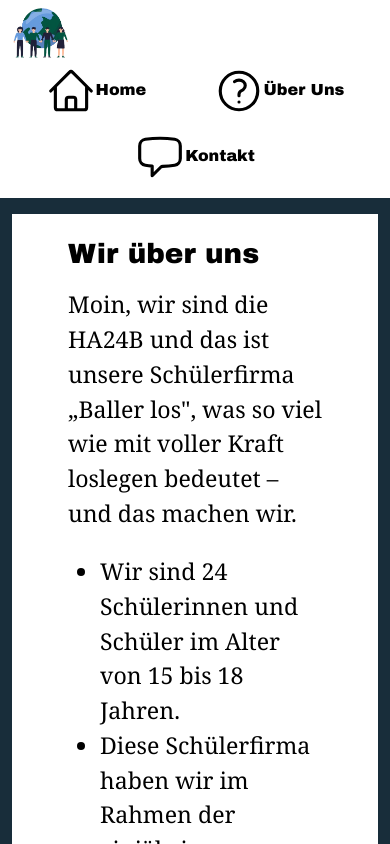
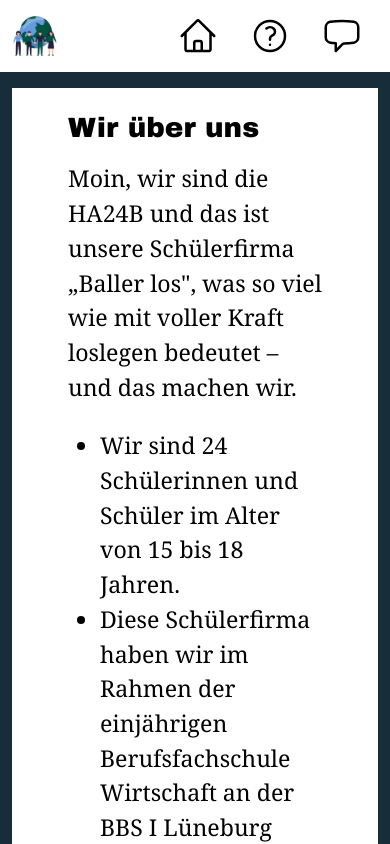
Before and after one commit to Odelysida/wizards-web-craft-page, a Vue app: page /about in a window 390 px wide. Shown: the top 844 px of the page. Built offline with nearby package versions, Linux system fonts and the light colour scheme.

Commit message:
responsive Design

```diff
--- a/src/components/Layout/Navigation.vue
+++ b/src/components/Layout/Navigation.vue
@@ -8,29 +8,27 @@ const currentRoute = useRoute();
 <template>
   <nav class="navbar">
     <div class="container-xxl mw-100">
-      <ul class="nav justify-content-start w-100px">
-        <li class="nav-item">
-          <img src="../../assets/logo.png" class="text-black h-50px" alt="logo"/>
+      <ul class="nav justify-content-start w-350px">
+        <li class="nav-item d-flex">
+          <img src="../../assets/logo.png" class="text-black h-40px" alt="logo"/>
+          <h1 class="fs-4 w-100 mt-2 heading" >Baller Los Brettspiele</h1>
         </li>
       </ul>
       <ul class="nav nav-fill d-flex flex-row justify-content-start">
 
         <li class="nav-item" :class="{'nav-item--active': currentRoute.matched.some(({name}) => name === 'home')}">
           <RouterLink class="nav-link" :to="{name: 'home'}" active-class="active">
-            <HomeIcon class="text-black h-50px" />
-            <span class="link-text">Home</span>
+            <HomeIcon class="text-black h-40px" />
           </RouterLink>
         </li>
         <li class="nav-item" :class="{'nav-item--active': currentRoute.matched.some(({name}) => name === 'about')}">
           <RouterLink class="nav-link" :to="{name: 'about'}" active-class="active">
-            <QuestionMarkCircleIcon class="text-black h-50px"/>
-            <span class="link-text">Über Uns</span>
+            <QuestionMarkCircleIcon class="text-black h-40px"/>
           </RouterLink>
         </li>
         <li class="nav-item" :class="{'nav-item--active': currentRoute.matched.some(({name}) => name === 'contact')}">
           <RouterLink class="nav-link" :to="{name: 'contact'}" active-class="active">
-            <ChatBubbleLeftIcon class="text-black h-50px"/>
-            <span class="link-text">Kontakt</span>
+            <ChatBubbleLeftIcon class="text-black h-40px"/>
           </RouterLink>
         </li>
       </ul>
@@ -39,11 +37,11 @@ const currentRoute = useRoute();
 </template>
 
 <style scoped>
-.h-50px {
-  height: 50px;
+.h-40px {
+  height: 40px;
 }
-.w-100px{
-  width: 100px;
+.w-350px{
+  width: 350px;
 }
 .link-text{
   margin-top: 4px;
@@ -51,5 +49,14 @@ const currentRoute = useRoute();
   font-family: "Arial Black",system-ui;
 }
 
+@media(max-width: 620px){
+  .heading{
+    display: none;
+  }
+  .w-350px{
+    width: 100px;
+  }
+}
+
 
 </style>
```
